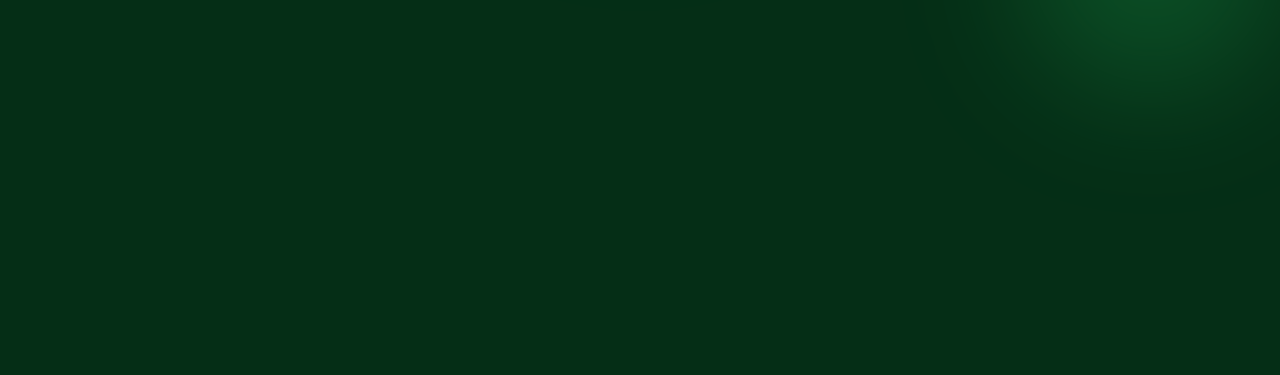
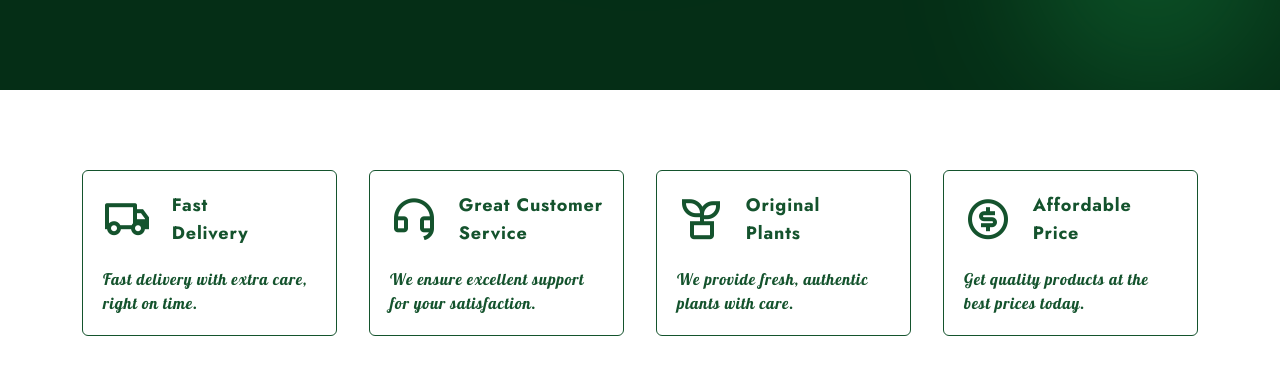
Before and after one commit to RizkiB12/indoor-green, a website: page index.html in a window 1280 px wide. Shown: the part 573-948 px from the top of the page. Before the commit the page ends 800 px from the top, so only its background shows below. Drawn offline with nearby package versions, Linux system fonts and the light colour scheme.

Commit message:
feat: add service section

```diff
--- a/index.html
+++ b/index.html
@@ -162,6 +162,82 @@
         </div>
       </section>
       <!-- Home Section End -->
+
+      <!-- Services Start -->
+      <div class="bg-white text-green-900 py-20">
+        <div
+          class="container w-full grid grid-cols-1 gap-8 md:grid-cols-2 lg:grid-cols-3 xl:grid-cols-4"
+        >
+          <!-- Card One -->
+          <div
+            class="border border-green-900 p-5 cursor-pointer rounded-md hover:-translate-y-1 duration-300 space-y-5"
+          >
+            <div class="flex items-center gap-5">
+              <i class="ri-truck-line text-3xl md:text-4xl xl:text-5xl"></i>
+              <p class="md:text-lg font-bold">
+                Fast <br />
+                Delivery
+              </p>
+            </div>
+            <p class="font-Lobster">
+              Fast delivery with extra care, right on time.
+            </p>
+          </div>
+
+          <!-- Card Two -->
+          <div
+            class="border border-green-900 p-5 cursor-pointer rounded-md hover:-translate-y-1 duration-300 space-y-5"
+          >
+            <div class="flex items-center gap-5">
+              <i
+                class="ri-customer-service-line text-3xl md:text-4xl xl:text-5xl"
+              ></i>
+              <p class="md:text-lg font-bold">
+                Great Customer <br />
+                Service
+              </p>
+            </div>
+            <p class="font-Lobster">
+              We ensure excellent support for your satisfaction.
+            </p>
+          </div>
+
+          <!-- Card Three -->
+          <div
+            class="border border-green-900 p-5 cursor-pointer rounded-md hover:-translate-y-1 duration-300 space-y-5"
+          >
+            <div class="flex items-center gap-5">
+              <i class="ri-plant-line text-3xl md:text-4xl xl:text-5xl"></i>
+              <p class="md:text-lg font-bold">
+                Original <br />
+                Plants
+              </p>
+            </div>
+            <p class="font-Lobster">
+              We provide fresh, authentic plants with care.
+            </p>
+          </div>
+
+          <!-- Card Four -->
+          <div
+            class="border border-green-900 p-5 cursor-pointer rounded-md hover:-translate-y-1 duration-300 space-y-5"
+          >
+            <div class="flex items-center gap-5">
+              <i
+                class="ri-money-dollar-circle-line text-3xl md:text-4xl xl:text-5xl"
+              ></i>
+              <p class="md:text-lg font-bold">
+                Affordable <br />
+                Price
+              </p>
+            </div>
+            <p class="font-Lobster">
+              Get quality products at the best prices today.
+            </p>
+          </div>
+        </div>
+      </div>
+      <!-- Services End -->
     </main>
 
     <script src="./script.js"></script>
```
Also changed, not shown: output.css.
